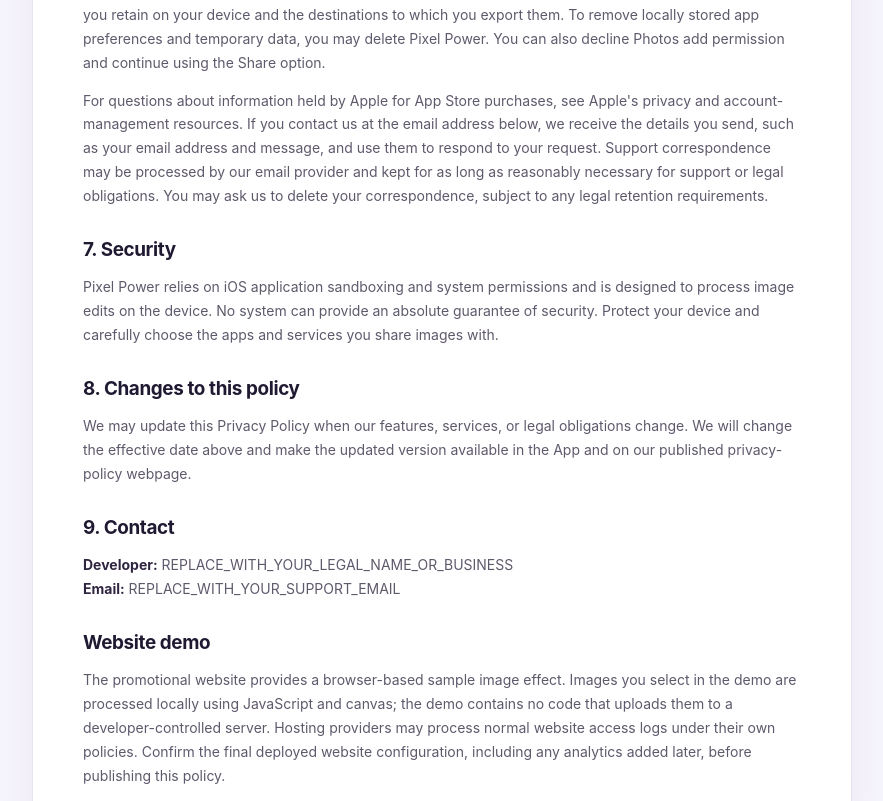
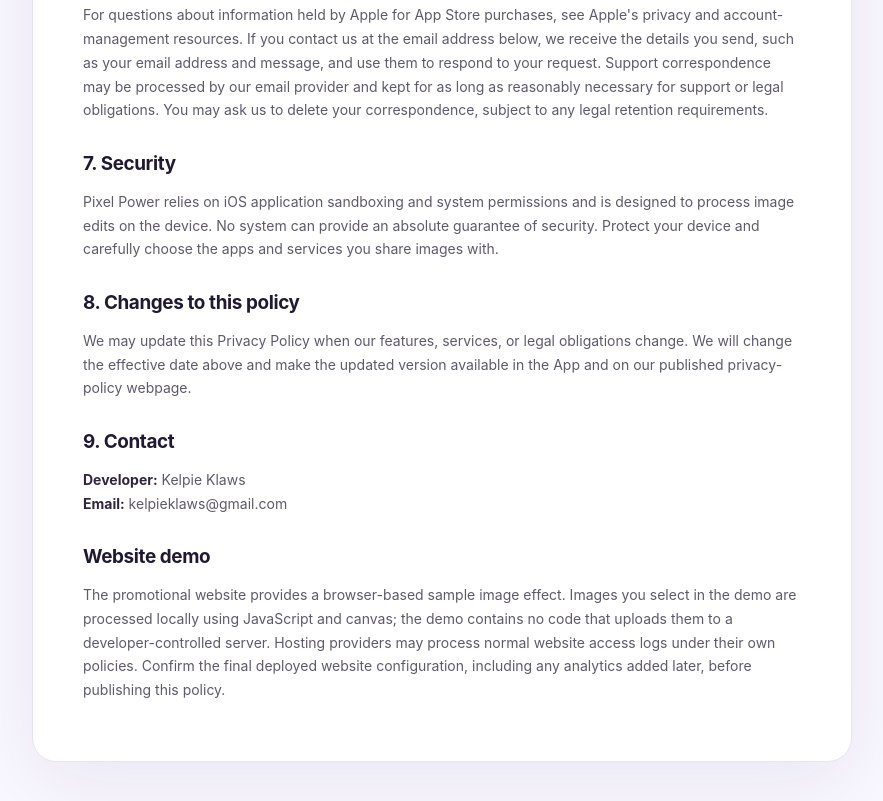
Before and after one commit to kelpieklawsLLC/kelpieklawsLLC.github.io, a plain HTML site: page privacy.html in a window 1280 px wide. Shown: the part 1651-2452 px from the top of the page, without its empty margins (198-1081 px from the left). Drawn offline with Linux system fonts and the light colour scheme.

```diff
--- a/privacy.html
+++ b/privacy.html
@@ -36,7 +36,6 @@
 <p><strong>Effective date:</strong> October 16, 2026<br />
 <strong>Developer:</strong> Kelpie Klaws<br />
 <strong>Privacy contact:</strong> kelpieklaws@gmail.com</p>
-<p>This Privacy Policy explains how Pixel Power (&quot;the App&quot;) accesses, uses, stores, and shares information when you make pixel art on an Apple device. It applies to the version of Pixel Power described here. If the App's features or data practices change, this policy must be updated.</p>
 <h2>1. Photos and images you select</h2>
 <p>You can choose pictures using Apple's system Photos picker. The App accesses the images you explicitly select so that it can generate and display pixel art. Image transformation, including optional foreground/background separation using Apple's on-device Vision framework, takes place on your device. The current App does not upload your selected photos or generated pixel art to a server operated by us.</p>
 <p>Your source photo, editing settings, and working previews are held locally while you edit. The App does not require you to create an account to use its editing features.</p>
@@ -59,8 +58,8 @@
 <h2>8. Changes to this policy</h2>
 <p>We may update this Privacy Policy when our features, services, or legal obligations change. We will change the effective date above and make the updated version available in the App and on our published privacy-policy webpage.</p>
 <h2>9. Contact</h2>
-<p><strong>Developer:</strong> REPLACE_WITH_YOUR_LEGAL_NAME_OR_BUSINESS<br />
-<strong>Email:</strong> REPLACE_WITH_YOUR_SUPPORT_EMAIL</p>
+<p><strong>Developer:</strong> Kelpie Klaws<br />
+<strong>Email:</strong> kelpieklaws@gmail.com</p>
 
         <h2>Website demo</h2>
         <p>The promotional website provides a browser-based sample image effect. Images you select in the demo are processed locally using JavaScript and canvas; the demo contains no code that uploads them to a developer-controlled server. Hosting providers may process normal website access logs under their own policies. Confirm the final deployed website configuration, including any analytics added later, before publishing this policy.</p>
```
